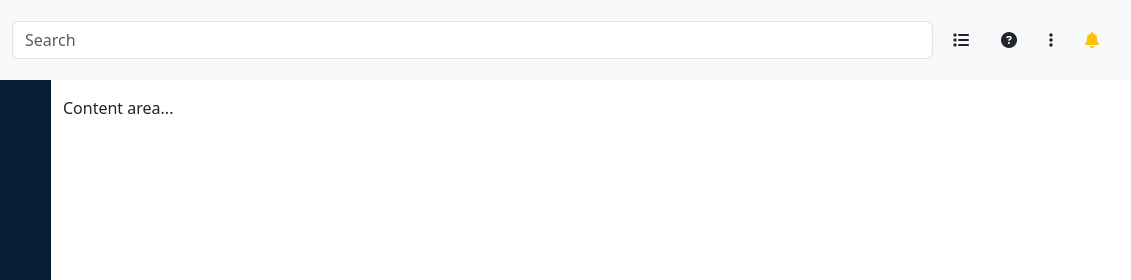
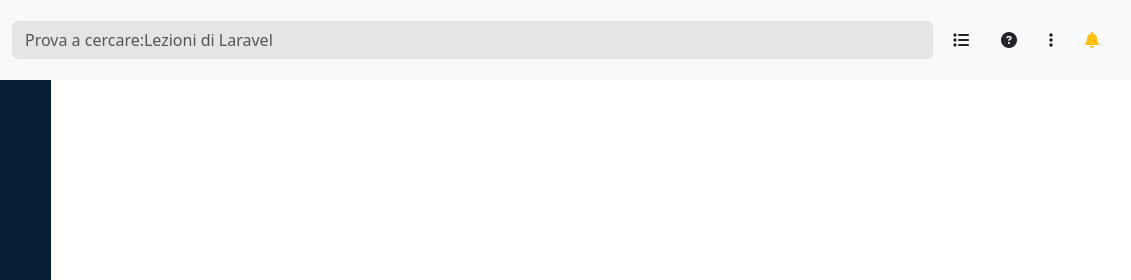
Before and after one commit to GraceGenuardi/html-css-bootstrap-dashboard, a plain HTML site: page index.html in a window 1280 px wide. Shown: the top 280 px of the page, 149-1280 px from the left. Drawn offline with nearby package versions, Linux system fonts and the light colour scheme.

Commit message:
EDIT modificata navbar

```diff
--- a/css/app.css
+++ b/css/app.css
@@ -1,5 +1,9 @@
 
+/*****NAVBAR RULES****/
 
+.research-color {
+    background-color: #E5E5E5;
+}
 
 /*******SIDEBAR RULES****/
 .sidebar{
--- a/index.html
+++ b/index.html
@@ -3,7 +3,7 @@
   <head>
     <meta charset="utf-8">
     <meta name="viewport" content="width=device-width, initial-scale=1">
-    <title>Bootstrap Freelance</title>
+    <title>Bootstrap Dashboard</title>
     <link href="https://cdn.jsdelivr.net/npm/bootstrap@5.3.0-alpha1/dist/css/bootstrap.min.css" rel="stylesheet" integrity="sha384-GLhlTQ8iRABdZLl6O3oVMWSktQOp6b7In1Zl3/Jr59b6EGGoI1aFkw7cmDA6j6gD" crossorigin="anonymous">
     <script src="https://kit.fontawesome.com/c5d4023dee.js" crossorigin="anonymous"></script>
     <link rel="stylesheet" href="./css/app.css">
@@ -26,8 +26,8 @@
 
                       <div class=" navbar-collapse" id="navbarSupportedContent">
 
-                    <div class="input-group rounded">
-                        <input type="search" class="form-control rounded" placeholder="Search" aria-label="Search" aria-describedby="search-addon" />
+                    <div class="input-group rounded ">
+                        <input type="search" class="form-control rounded research-color" placeholder="Prova a cercare:Lezioni di Laravel" aria-label="Search" aria-describedby="search-addon" />
                       </div>
 
                     <ul class="d-flex list-unstyled m-1">
@@ -87,9 +87,6 @@
                         </div>
                     </div>
                 </div>
-                <div class="col py-3">
-                    Content area...
-                </div>
             </div>
         </div>
 
```
